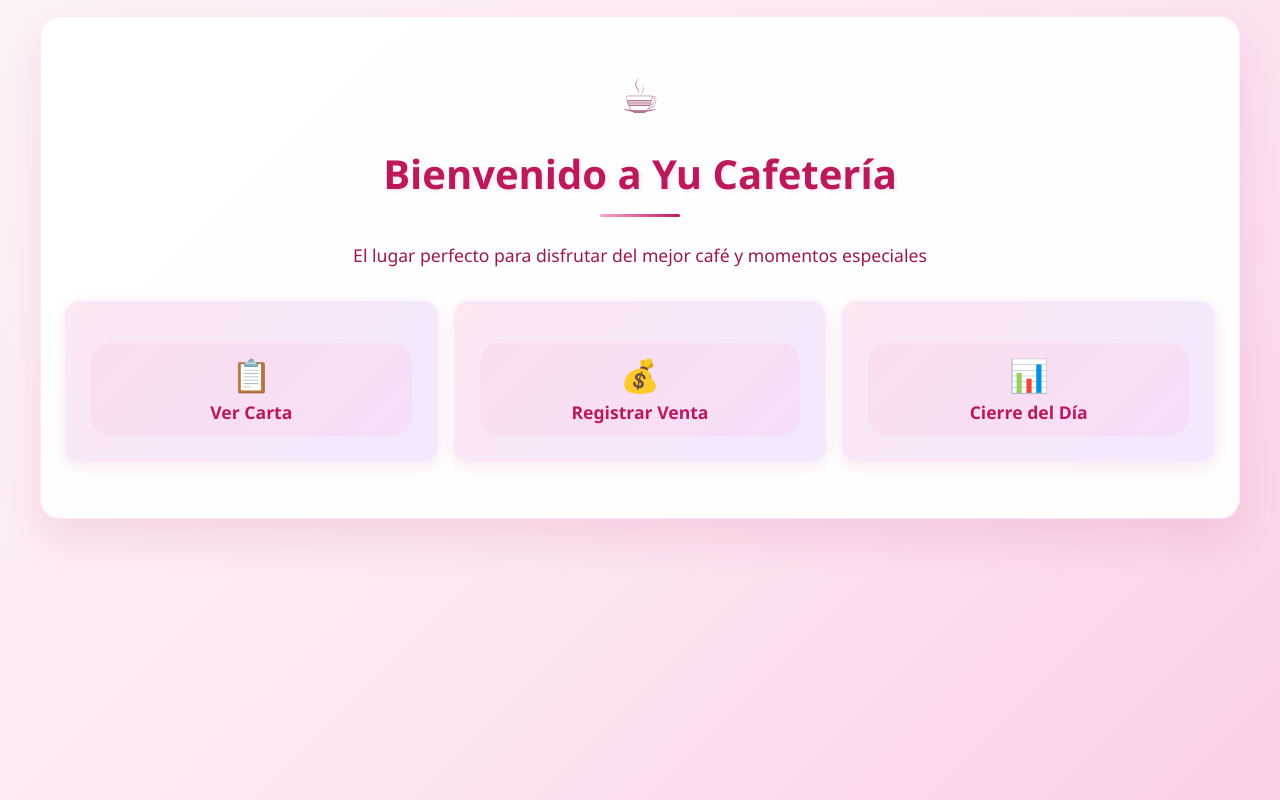
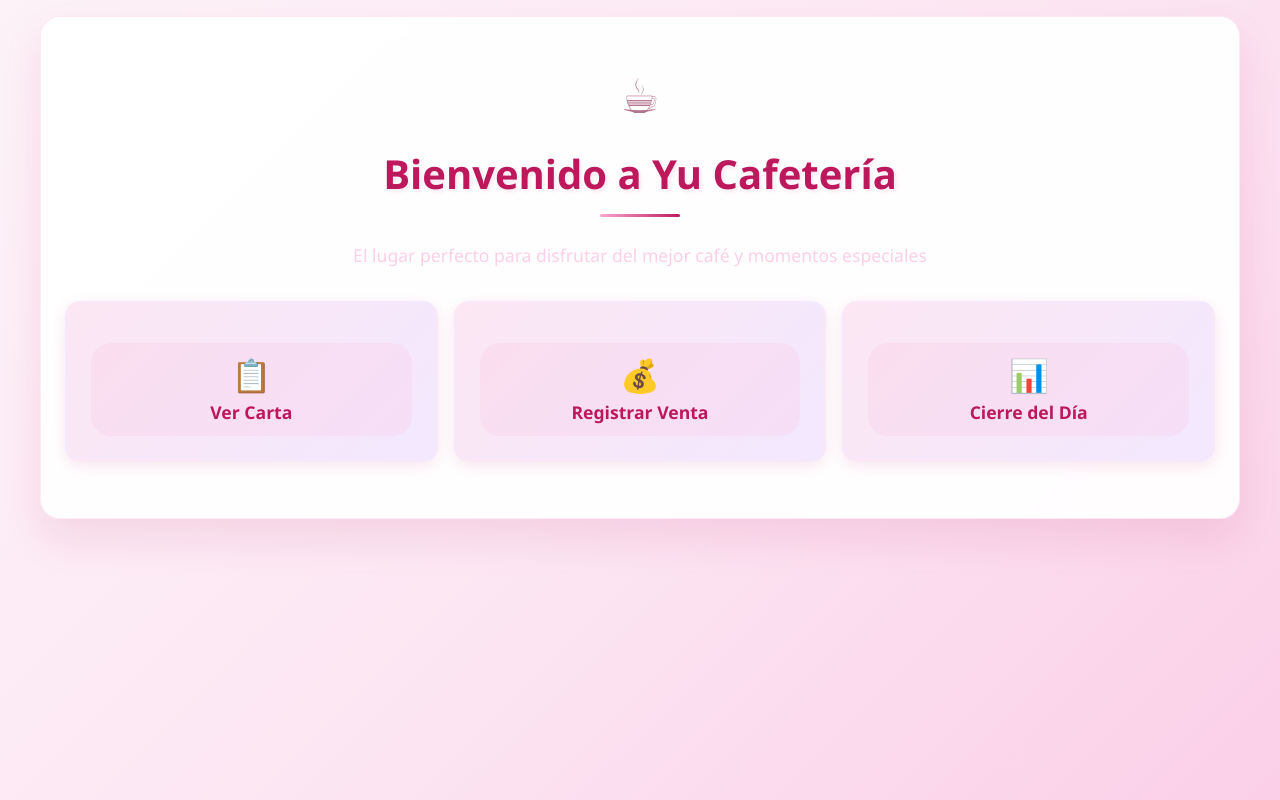
Before and after one commit to CarlosChanta/yucafeapp, a website: page index.html in a window 1280 px wide. Drawn offline with Linux system fonts and the light colour scheme.

Commit message:
style(index.html): change text color from #9d174d to #fbcfe8 for better visual contrast

```diff
--- a/index.html
+++ b/index.html
@@ -14,7 +14,7 @@
                 style="
                     text-align: center;
                     font-size: 1.1rem;
-                    color: #9d174d;
+                    color: #fbcfe8;
                     margin-bottom: 2rem;
                 "
             >
```
